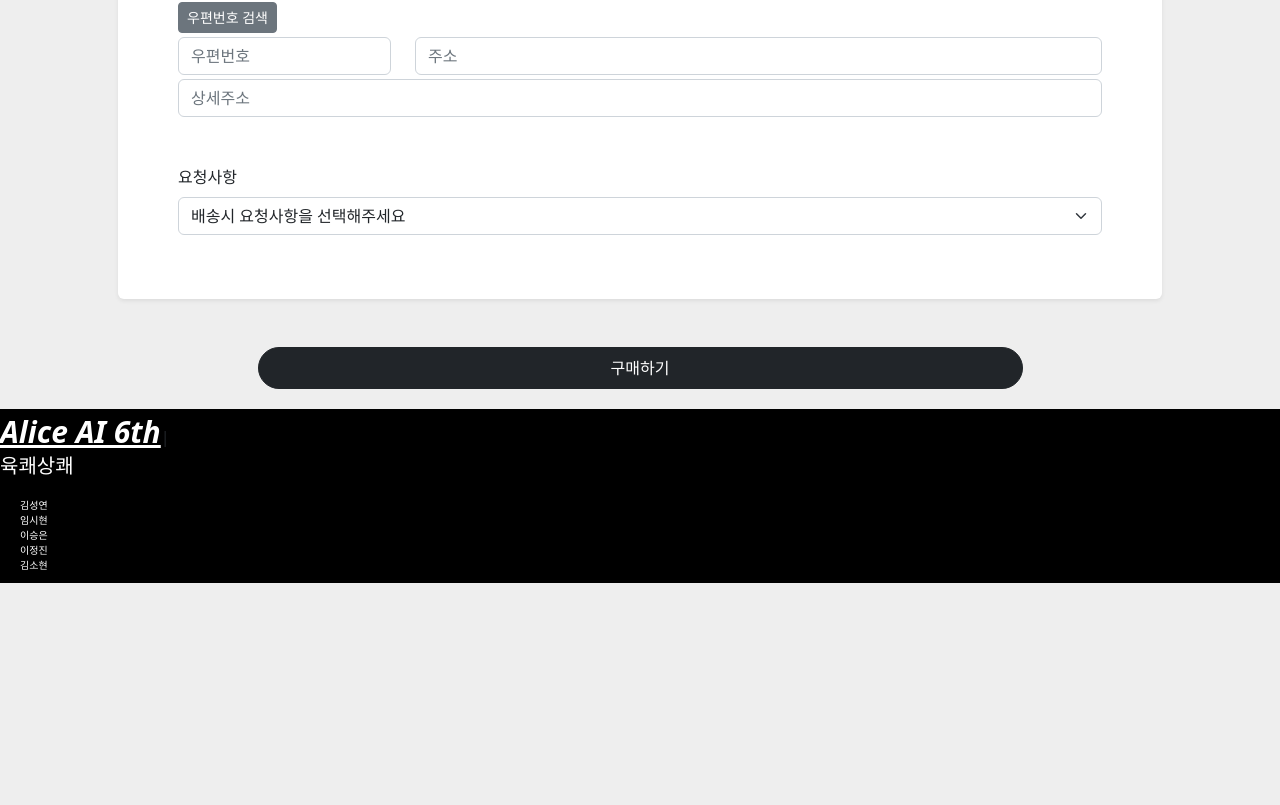
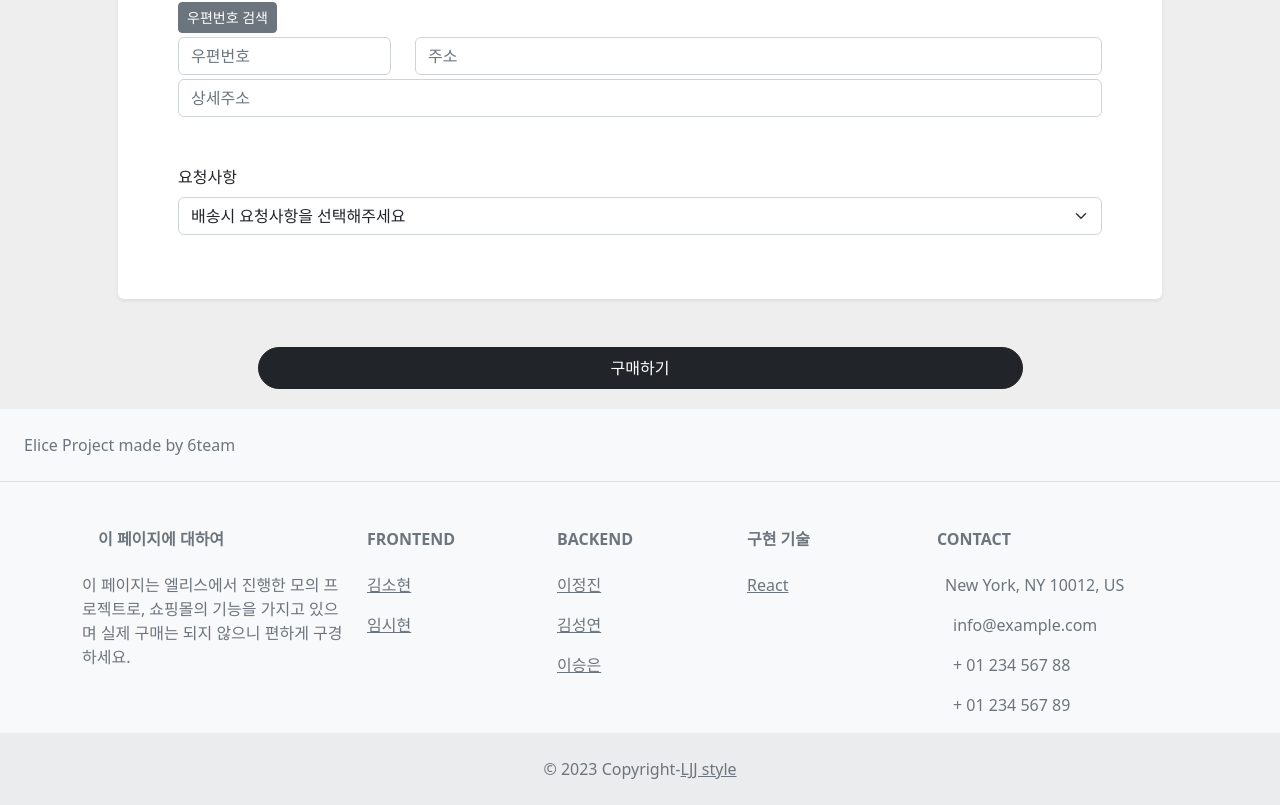
Before and after one commit to thatslifebro/Elice_Web_project1, a React (Create React App) app in the folder client/: page /order in a window 1280 px wide. Shown: the part 825-1630 px from the top of the page. Before the commit the page ends 1418 px from the top, so only its background shows below. Built offline with nearby package versions, Linux system fonts and the light colour scheme; no server answers.

Commit message:
fix_style.main,header,footer

```diff
--- a/client/package.json
+++ b/client/package.json
@@ -9,6 +9,7 @@
     "axios": "^1.3.2",
     "bootstrap": "^5.2.3",
     "dotenv": "^16.0.3",
+    "mdb-react-ui-kit": "^5.1.0",
     "react": "^18.2.0",
     "react-bootstrap": "^2.7.0",
     "react-daum-postcode": "^3.1.1",
--- a/client/src/component/main/Footer.css
+++ /dev/null
@@ -1,39 +0,0 @@
-Footer {
-  height: auto;
-  margin-top: 10;
-  background-color: #000000;
-}
-
-.contents {
-  display: flex;
-  /*align-items: flex-start;
-  justify-content: flex-start;*/
-  margin: 10px;
-  padding: 10px;
-}
-
-/*엘리스*/
-.title {
-  font-weight: 600;
-  font-size: 30px;
-  font-style: italic;
-  color: #ffffff;
-  padding: 20;
-  margin-left: 20;
-}
-.team {
-  font-weight: 400;
-  font-size: 20px;
-  font-style: normal;
-  color: #ffffff;
-}
-
-.name {
-  align-items: center;
-  font-weight: 10;
-  font-size: 10px;
-  font-style: unset;
-  color: #ffffff;
-  margin: 10px;
-  padding: 10px;
-}
--- a/client/src/component/main/Footer.jsx
+++ b/client/src/component/main/Footer.jsx
@@ -1,24 +1,105 @@
 import React from 'react';
-import './Footer.css';
+import {
+  MDBFooter,
+  MDBContainer,
+  MDBRow,
+  MDBCol,
+  MDBIcon,
+} from 'mdb-react-ui-kit';
 
-function Footer() {
+export default function App() {
   return (
-    <footer fixed="bottom">
-      <a className="title">Alice AI 6th</a>|<h3 className="team">육쾌상쾌</h3>
-      <p className="name">
-        <span>김성연</span>
-        <br />
-        <span>임시현</span>
-        <br />
-        <span>이승은</span>
-        <br />
-        <span>이정진</span>
-        <br />
-        <span>김소현</span>
-        <br />
-      </p>
-    </footer>
+    <MDBFooter bgColor="light" className="text-center text-lg-start text-muted">
+      <section className="d-flex justify-content-center justify-content-lg-between p-4 border-bottom">
+        <div className="me-5 d-none d-lg-block">
+          <span>Elice Project made by 6team</span>
+        </div>
+      </section>
+
+      <section className="">
+        <MDBContainer className="text-center text-md-start mt-5">
+          <MDBRow className="mt-3">
+            <MDBCol md="3" lg="4" xl="3" className="mx-auto mb-4">
+              <h6 className="text-uppercase fw-bold mb-4">
+                <MDBIcon icon="gem" className="me-3" />이 페이지에 대하여
+              </h6>
+              <p>
+                이 페이지는 엘리스에서 진행한 모의 프로젝트로, 쇼핑몰의 기능을
+                가지고 있으며 실제 구매는 되지 않으니 편하게 구경하세요.
+              </p>
+            </MDBCol>
+
+            <MDBCol md="2" lg="2" xl="2" className="mx-auto mb-4">
+              <h6 className="text-uppercase fw-bold mb-4">Frontend</h6>
+              <p>
+                <a href="#!" className="text-reset">
+                  김소현
+                </a>
+              </p>
+              <p>
+                <a href="#!" className="text-reset">
+                  임시현
+                </a>
+              </p>
+            </MDBCol>
+            <MDBCol md="1" lg="2" xl="2" className="mx-auto mb-4">
+              <h6 className="text-uppercase fw-bold mb-4">Backend</h6>
+              <p>
+                <a href="#!" className="text-reset">
+                  이정진
+                </a>
+              </p>
+              <p>
+                <a href="#!" className="text-reset">
+                  김성연
+                </a>
+              </p>
+              <p>
+                <a href="#!" className="text-reset">
+                  이승은
+                </a>
+              </p>
+            </MDBCol>
+
+            <MDBCol md="3" lg="2" xl="2" className="mx-auto mb-4">
+              <h6 className="text-uppercase fw-bold mb-4">구현 기술</h6>
+              <p>
+                <a href="#!" className="text-reset">
+                  React
+                </a>
+              </p>
+            </MDBCol>
+
+            <MDBCol md="4" lg="3" xl="3" className="mx-auto mb-md-0 mb-4">
+              <h6 className="text-uppercase fw-bold mb-4">Contact</h6>
+              <p>
+                <MDBIcon icon="home" className="me-2" />
+                New York, NY 10012, US
+              </p>
+              <p>
+                <MDBIcon icon="envelope" className="me-3" />
+                info@example.com
+              </p>
+              <p>
+                <MDBIcon icon="phone" className="me-3" /> + 01 234 567 88
+              </p>
+              <p>
+                <MDBIcon icon="print" className="me-3" /> + 01 234 567 89
+              </p>
+            </MDBCol>
+          </MDBRow>
+        </MDBContainer>
+      </section>
+
+      <div
+        className="text-center p-4"
+        style={{ backgroundColor: 'rgba(0, 0, 0, 0.05)' }}
+      >
+        © 2023 Copyright-
+        <a className="text-reset" href="#">
+          LJJ style
+        </a>
+      </div>
+    </MDBFooter>
   );
 }
-
-export default Footer;
--- a/client/src/component/main/HeaderJJ.jsx
+++ b/client/src/component/main/HeaderJJ.jsx
@@ -1,8 +1,10 @@
 import React from 'react';
 import { useEffect, useState } from 'react';
 import { Container, Nav, Navbar, Button, NavDropdown } from 'react-bootstrap';
+import axios from 'axios';
 import { verifyTokken } from '../../util/verify';
 import { Link } from 'react-router-dom';
+
 const Header = () => {
   const [auth, setAuth] = useState('NOTUSER');
   useEffect(() => {
@@ -12,6 +14,17 @@ const Header = () => {
     e.preventDefault();
     localStorage.removeItem('jwt');
     setAuth('NOTUSER');
+  };
+  const [categories, setCategories] = useState([]);
+  useEffect(() => {
+    axios
+      .get(`${process.env.REACT_APP_SERVER_ADDRESS}/api/categories`)
+      .then((res) => {
+        setCategories(res.data);
+      });
+  }, []);
+  const onClickCategoryHandler = (e) => {
+    e.preventDefault();
   };
   return (
     <nav className="navbar navbar-expand-lg navbar-light bg-light">
@@ -38,28 +51,39 @@ const Header = () => {
                 Home
               </Link>
             </li>
+            <li className="nav-item">
+              <Link className="nav-link active" to={'/product'}>
+                Product
+              </Link>
+            </li>
             <NavDropdown title="Category" id="basic-nav-dropdown">
-              <NavDropdown.Item href="/fruit">과일</NavDropdown.Item>
-              <NavDropdown.Divider />
-              <NavDropdown.Item href="/vegatable">야채</NavDropdown.Item>
-              <NavDropdown.Divider />
-              <NavDropdown.Item href="/fast">냉동식품</NavDropdown.Item>
-              <NavDropdown.Divider />
-              <NavDropdown.Item href="/diet">다이어트</NavDropdown.Item>
+              {categories.map((data) => {
+                return (
+                  <NavDropdown.Item
+                    key={data._id}
+                    value={data._id}
+                    href={`/product/:${data._id}`}
+                  >
+                    {data.title}
+                  </NavDropdown.Item>
+                );
+              })}
             </NavDropdown>
           </ul>
 
           {auth !== 'NOTUSER' ? (
-            <Button className="btn btn-outline-dark" onClick={handleLogout}>
-              로그아웃
-            </Button>
+            <Link className="btn btn-outline-dark" onClick={handleLogout}>
+              <i className="bi-cart-fill me-1"></i>
+              Logout
+            </Link>
           ) : (
-            <Button className="btn btn-outline-dark">
-              <Nav.Link href="/login">로그인</Nav.Link>
-            </Button>
+            <Link className="btn btn-outline-dark" to={'/login'}>
+              <i className="bi-cart-fill me-1"></i>
+              Login
+            </Link>
           )}
-          <Link className="btn btn-outline-dark" to={'/cart'}>
-            <i className="bi-cart-fill me-1"></i>
+          <Link className="btn btn-outline-dark ms-lg-1" to={'/cart'}>
+            <i className="bi-cart-fill me-1 "></i>
             Cart
             <span className="badge bg-dark text-white ms-1 rounded-pill">
               0
--- a/client/src/component/main/Main.jsx
+++ b/client/src/component/main/Main.jsx
@@ -1,40 +1,36 @@
 import React from 'react';
-import { Carousel, Figure, Image } from 'react-bootstrap';
+import { Figure, Image } from 'react-bootstrap';
+import { MDBCarousel, MDBCarouselItem } from 'mdb-react-ui-kit';
+
 import './Main.css';
-
 function Main() {
   return (
-    <div>
-      <Carousel>
-        <Carousel.Item>
-          <Image
-            style={{
-              height: 550,
-              width: '100%',
-              marginTop: 10,
-              marginBottom: 50,
-            }}
-            className="product1"
-            src="https://picsum.photos/600/600/?random"
-            alt="First Slide"
-          />
-        </Carousel.Item>
+    <>
+      <MDBCarousel showIndicators showControls fade>
+        <MDBCarouselItem
+          className="w-100 d-block"
+          height={500}
+          itemId={1}
+          src="https://image.newdaily.co.kr/site/data/img/2020/09/21/2020092100085_0.jpg"
+          alt="..."
+        ></MDBCarouselItem>
 
-        <Carousel.Item>
-          <Image
-            style={{
-              height: 550,
-              width: '100%',
-              marginTop: 10,
-              marginBottom: 50,
-            }}
-            className="product2"
-            src="https://picsum.photos/600/600/?random"
-            alt="Second slide"
-          />
-        </Carousel.Item>
-      </Carousel>
+        <MDBCarouselItem
+          className="w-100 d-block"
+          height={500}
+          itemId={2}
+          src="https://www.hipp.co.kr/fileadmin/_processed_/6/0/csm_fruit_cultivation_raspberries_ffe5a5a1f4.jpg"
+          alt="..."
+        ></MDBCarouselItem>
 
+        <MDBCarouselItem
+          className="w-100 d-block"
+          height={500}
+          itemId={3}
+          src="https://image.newdaily.co.kr/site/data/img/2020/09/21/2020092100085_0.jpg"
+          alt="..."
+        ></MDBCarouselItem>
+      </MDBCarousel>
       <Figure>
         <Figure.Caption>
           <h1 className="rec">추천상품</h1>
@@ -70,7 +66,7 @@ function Main() {
           src="https://picsum.photos/600/600/?random"
         />
       </Figure>
-    </div>
+    </>
   );
 }
 
```
Also changed, not shown: 1 other file (tests, documents, lock files or other folders).
